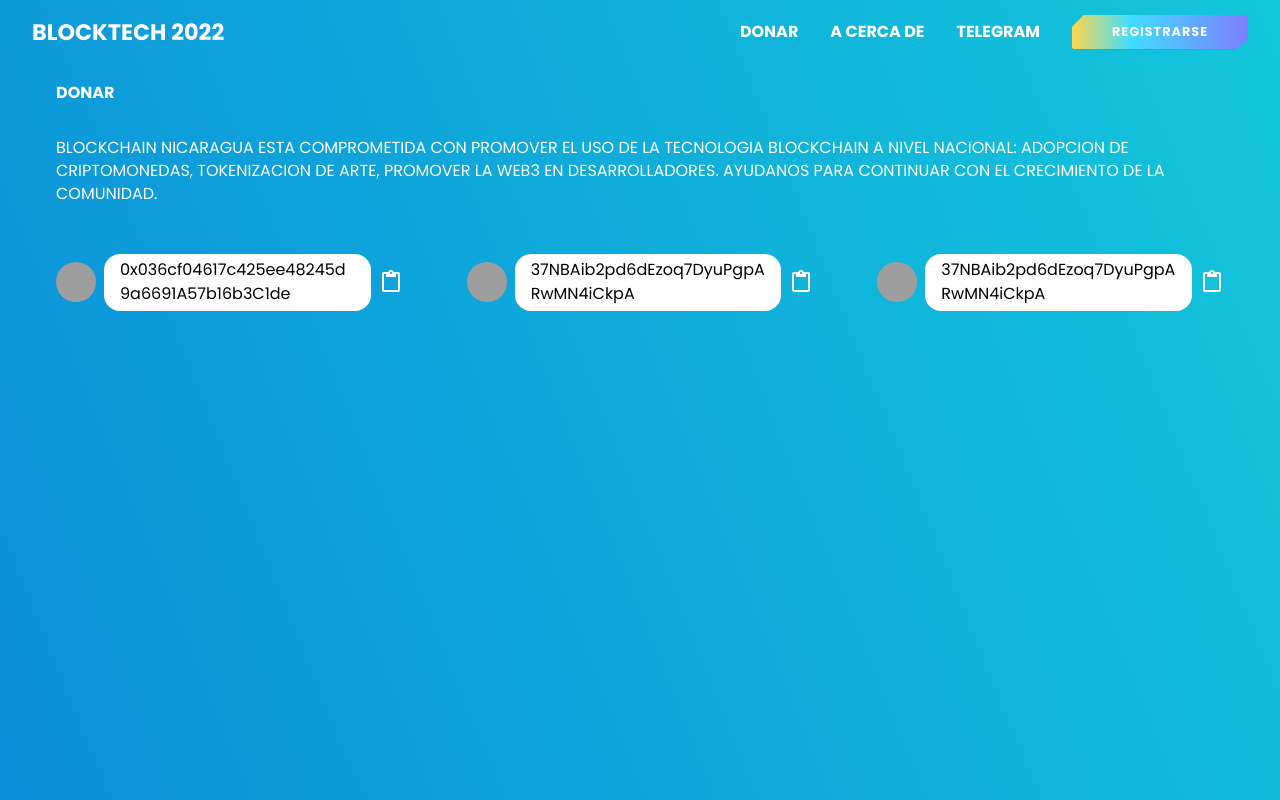
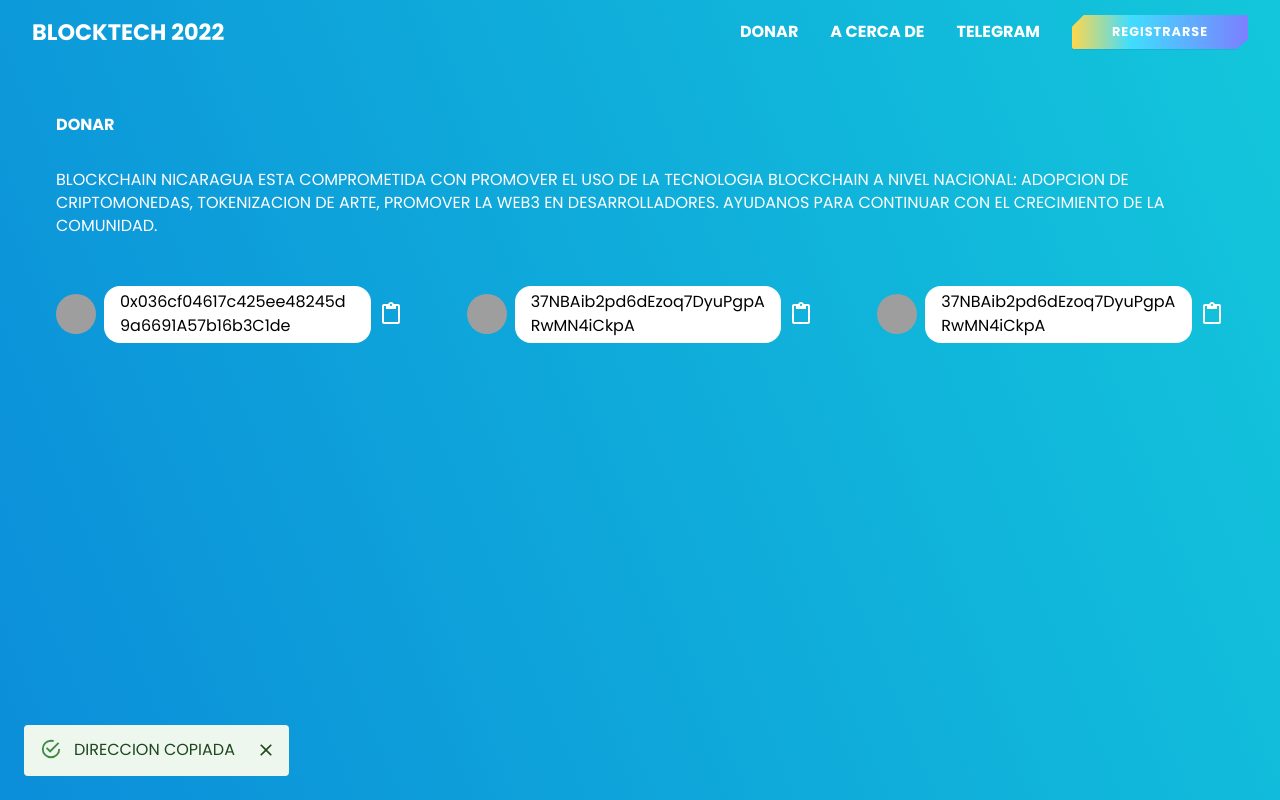
Before and after one commit to blockchain505/landing-crypto-conf, a Next.js app: page /donate in a window 1280 px wide. Both pictures are taken after a click on the icon 390 px from the left and 282 px from the top of the page. Shown: the top 800 px of the page. Built offline with nearby package versions, Linux system fonts and the light colour scheme; grey boxes are pictures that could not be loaded; a web font is replaced by a local one.

Commit message:
feat: copy to clickboard message

```diff
--- a/src/components/Donate/Donate.tsx
+++ b/src/components/Donate/Donate.tsx
@@ -1,16 +1,19 @@
-import { Box, Stack, Typography } from "@mui/material";
+import { Alert, Box, Snackbar, Stack, Typography } from "@mui/material";
 import {
   BITCOIN_IMAGE,
   BITCOIN_PUBLIC_KEY,
   ETHEREUM_IMAGE,
   ETHEREUM_PUBLIC_KEY,
 } from "@/config";
-import { useCallback } from "react";
+import { useCallback, useState } from "react";
 import DonateMethod from "./DonateMethod";
 
 const Donate = () => {
+  const [openSuccessful, setOpenSuccessful] = useState(false);
+
   const copyToClickboard = useCallback((value: string): void => {
     navigator.clipboard.writeText(value);
+    setOpenSuccessful(true);
   }, []);
 
   return (
@@ -21,6 +24,19 @@ const Donate = () => {
       spacing={4}
       sx={{ minHeight: "85vh", padding: "1rem 24px 0" }}
     >
+      <Snackbar
+        open={openSuccessful}
+        autoHideDuration={6000}
+        onClose={() => setOpenSuccessful(false)}
+      >
+        <Alert
+          onClose={() => setOpenSuccessful(false)}
+          severity="success"
+          sx={{ width: "100%" }}
+        >
+          Direccion copiada
+        </Alert>
+      </Snackbar>
       <Typography variant="sections.title">DONAR</Typography>
 
       <Typography variant="body2">
```
